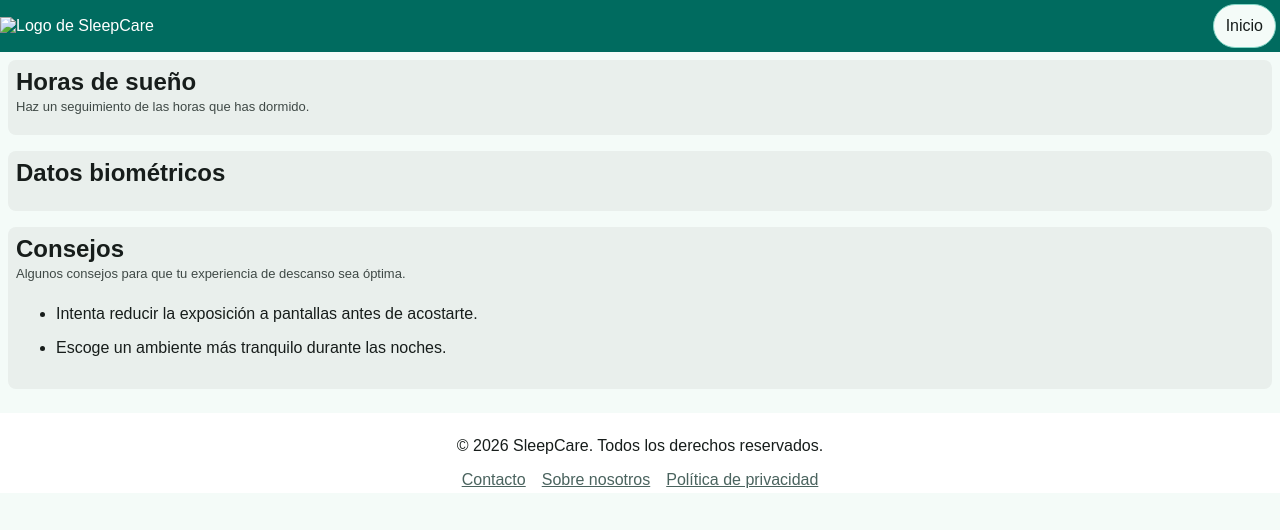
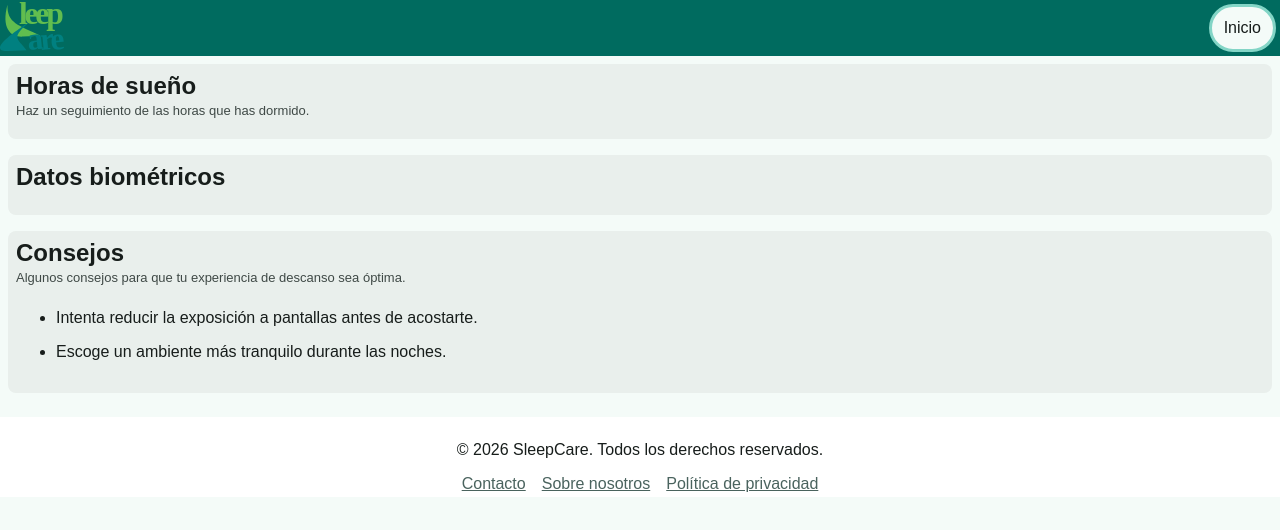
Before and after one commit to LenderVZ/IPO-Final-GrupoPA2-ParejaAndresAnael, a plain HTML site: page docs/index.html in a window 1280 px wide. Drawn offline with Linux system fonts and the light colour scheme; a web font is replaced by a local one.

Commit message:
Añadir logo inicial

```diff
--- a/docs/css/style.css
+++ b/docs/css/style.css
@@ -43,7 +43,7 @@ nav a {
     background-color: var(--md-sys-color-surface);
     border-style: solid;
     border-color: var(--md-sys-color-inverse-primary);
-    border-width: 0.1rem;
+    border-width: 0.2rem;
     border-radius: 5rem;
     color: var(--md-sys-color-on-surface);
     text-decoration-line: none;
--- a/docs/index.html
+++ b/docs/index.html
@@ -9,7 +9,7 @@
 <body>
     <header>
         <div>
-            <img src="" alt="Logo de SleepCare" />
+            <img src="img/logo.svg" height="50" alt="Logo de SleepCare" />
         </div>
         <nav>
             <a href="/">Inicio</a>
```
Also changed, not shown: docs/img/logo.svg (added).
